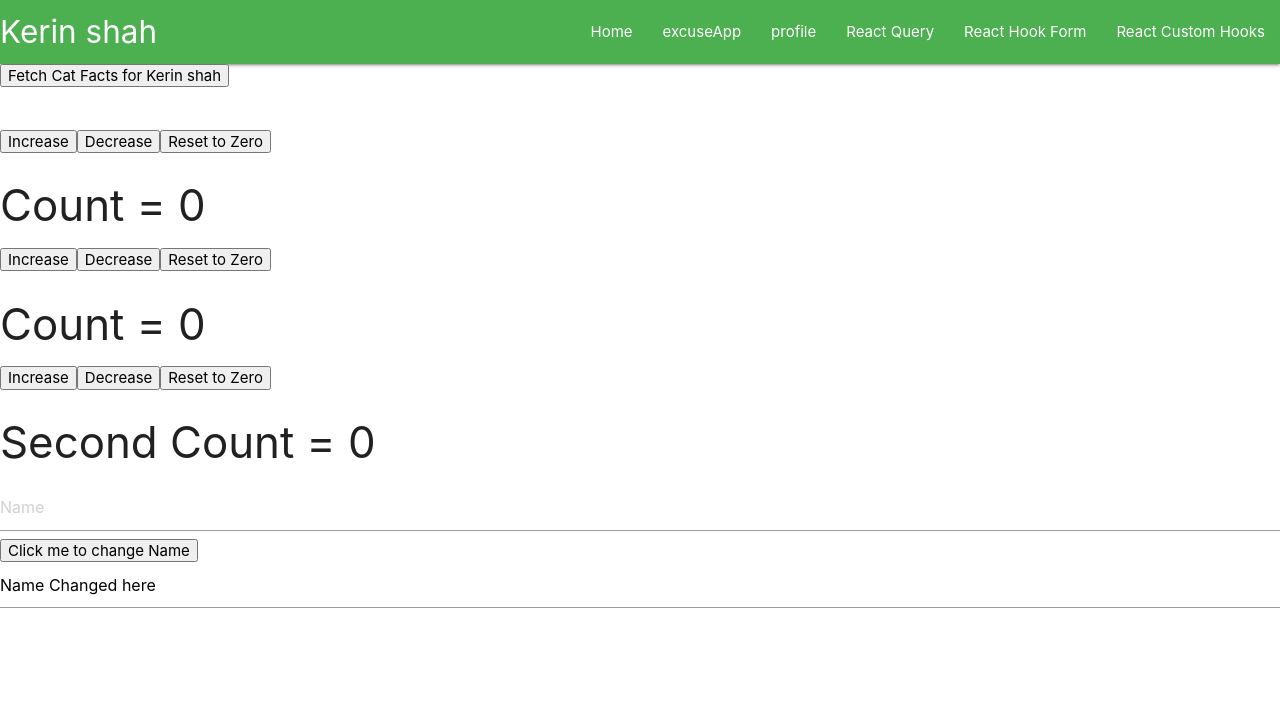
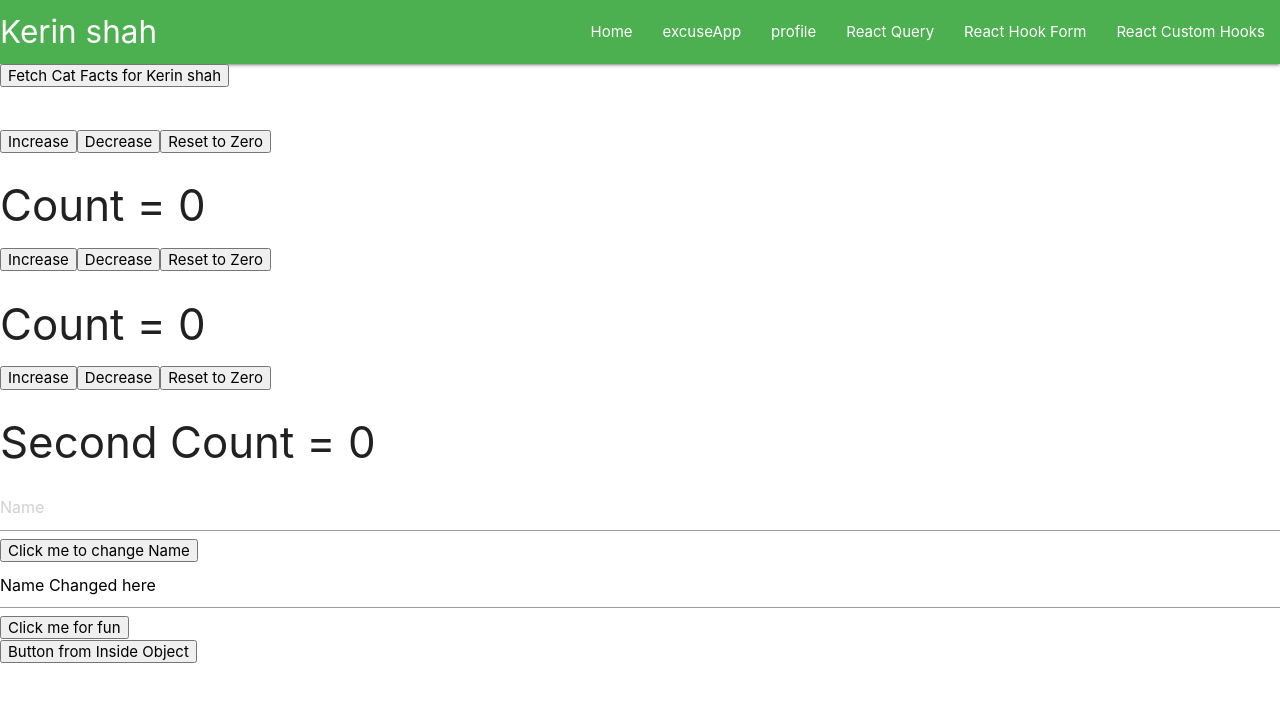
Before and after one commit to kerinshah3/react-practice, a React (Create React App) app: page / in a window 1280 px wide. Shown: the top 702 px of the page. Built offline with nearby package versions, Linux system fonts and the light colour scheme.

Commit message:
use Imperative handle hook with forward ref

```diff
--- a/src/component/api-call/AxiosFetchAPIData.js
+++ b/src/component/api-call/AxiosFetchAPIData.js
@@ -5,6 +5,7 @@ import UseReducerHook from "../react-hooks/use-reducer/UseReducerHook";
 import UseReduceWithComplexObject from "../react-hooks/use-reducer/UseReduceWithComplexObject";
 import UseRefsHook from "../react-hooks/use-refs/UseRefsHook";
 import UseLayoutEffectHook from "../react-hooks/use-layout-effect/UseLayoutEffectHook";
+import UseImperativeHandleHook from "../react-hooks/use-imperative-handle/UseImperativeHandleHook";
 
 export default function AxiosFetchAPIData() {
     const {userName}  = useContext(AppContext)
@@ -31,6 +32,7 @@ export default function AxiosFetchAPIData() {
             <UseReduceWithComplexObject/>
             <UseRefsHook/>
             <UseLayoutEffectHook/>
+            <UseImperativeHandleHook/>
         </div>
     )
 }
--- /dev/null
+++ b/src/component/react-hooks/use-imperative-handle/InsideObject.js
@@ -0,0 +1,18 @@
+import React, {forwardRef, useImperativeHandle, useState} from "react";
+export default forwardRef(function InsideObject(props, ref){
+
+    const [toggle , setToggle] = useState(false)
+
+    useImperativeHandle(ref,() => ({
+        changeToggle() {
+            setToggle(!toggle)
+        }
+    }))
+
+    return(
+        <div>
+            <button> Button from Inside Object</button>
+            {toggle && <p>Toggle will be Enable/Disable on CLick</p>}
+        </div>
+    )
+})
--- /dev/null
+++ b/src/component/react-hooks/use-imperative-handle/UseImperativeHandleHook.js
@@ -0,0 +1,14 @@
+import React ,{ useRef } from "react";
+import InsideObject from "./InsideObject";
+
+export default function UseImperativeHandleHook(){
+
+    const buttonRef = useRef(null)
+
+    return(
+        <div>
+            <button onClick={() => buttonRef.current.changeToggle()}>Click me for fun</button>
+            <InsideObject ref={buttonRef}/>
+        </div>
+    )
+}
```
Also changed, not shown: 1 other file (tests, documents, lock files or other folders).
